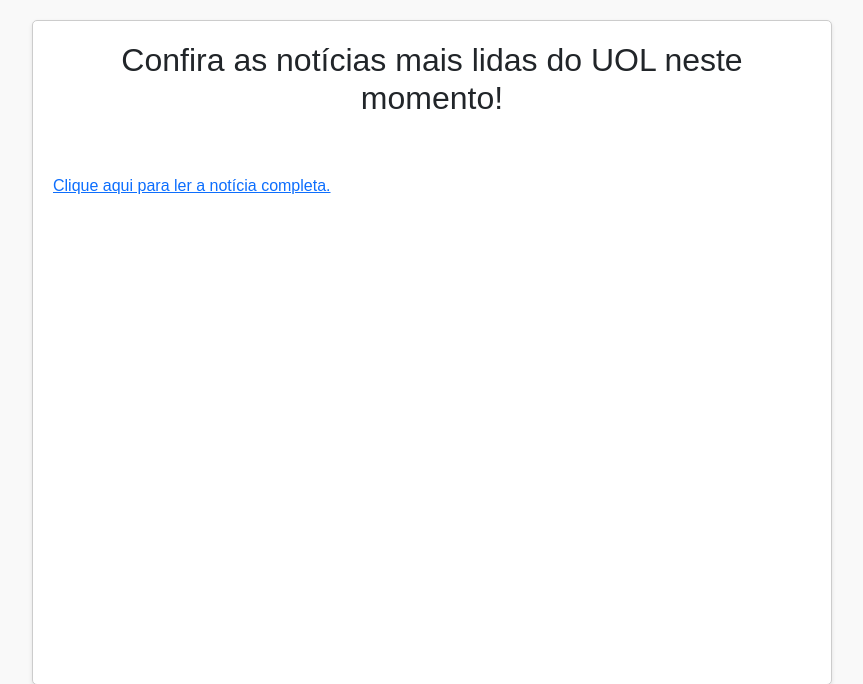
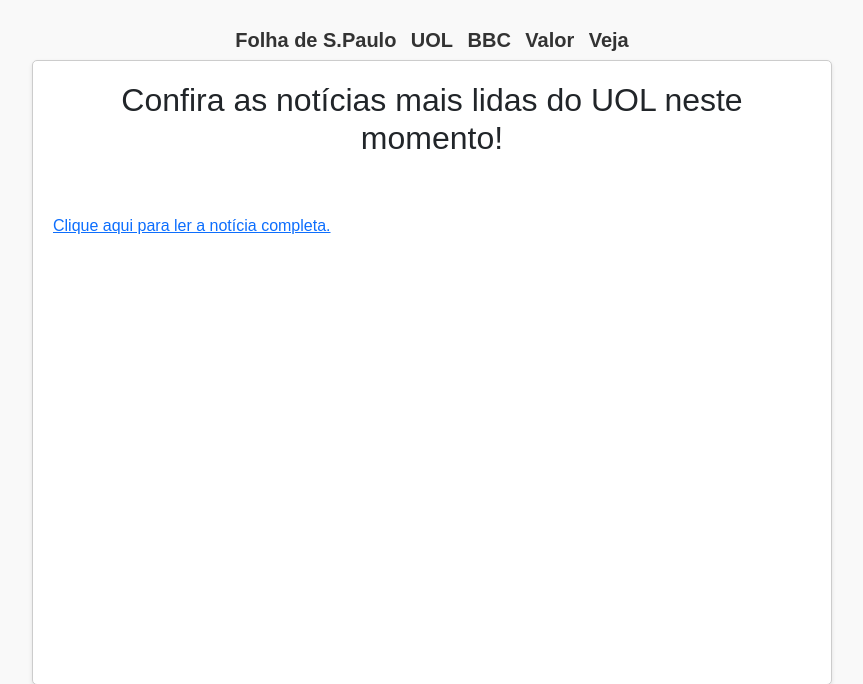
Before and after one commit to joaoinsper/render, a Flask app: page /uol in a window 1280 px wide. Shown: the top 684 px of the page, without its empty margins (208-1071 px from the left). Run offline with Flask 3, Linux system fonts and the light colour scheme; data that the repository does not hold is empty.

Commit message:
menus nas páginas

```diff
--- a/templates/bbc.html
+++ b/templates/bbc.html
@@ -20,8 +20,8 @@
     <style>
         .menu {
             text-align: center;
-            margin-bottom: 10px;
-            margin-top: 10px
+            margin-bottom: 5px;
+            margin-top: 5px
         }
 
         .menu a {
--- a/templates/uol.html
+++ b/templates/uol.html
@@ -8,7 +8,34 @@
     <title>Raspador UOL</title>
     <link href="https://cdn.jsdelivr.net/npm/bootstrap@5.3.3/dist/css/bootstrap.min.css" rel="stylesheet"
         integrity="sha384-QWTKZyjpPEjISv5WaRU9OFeRpok6YctnYmDr5pNlyT2bRjXh0JMhjY6hW+ALEwIH" crossorigin="anonymous">
+    <div class="menu">
+            <a href="https://render-5wce.onrender.com/folha">Folha de S.Paulo</a>
+            <a href="https://render-5wce.onrender.com/uol">UOL</a>
+            <a href="https://render-5wce.onrender.com/bbc">BBC</a>
+            <a href="https://render-5wce.onrender.com/valor">Valor</a>
+            <a href="https://render-5wce.onrender.com/veja">Veja</a>
+    </div>
+
     <style>
+        .menu {
+            text-align: center;
+            margin-bottom: 5px;
+            margin-top: 5px
+        }
+
+        .menu a {
+            color: #333;
+            text-decoration: none;
+            transition: color 0.4s;
+            margin: 5px;
+            font-size: 20px;
+            font-weight: bold;
+        }
+
+        .menu a:hover {
+            color: rgb(164, 43, 43);
+            }
+
         body {
             font-family: Arial, sans-serif;
             background-color: #f9f9f9;
```
Also changed, not shown: templates/folha.html (+27 -0 lines), templates/valor.html (+36 -0 lines), templates/veja.html (+36 -0 lines).
